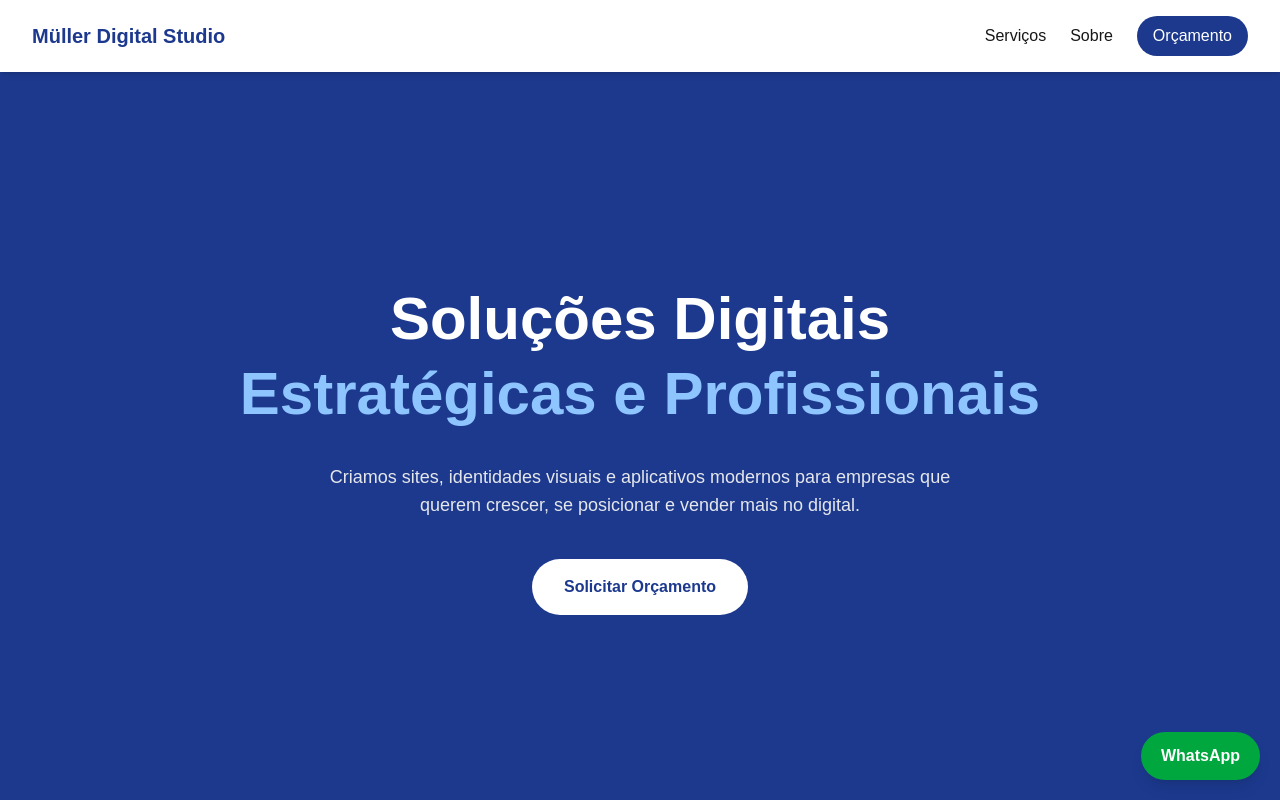
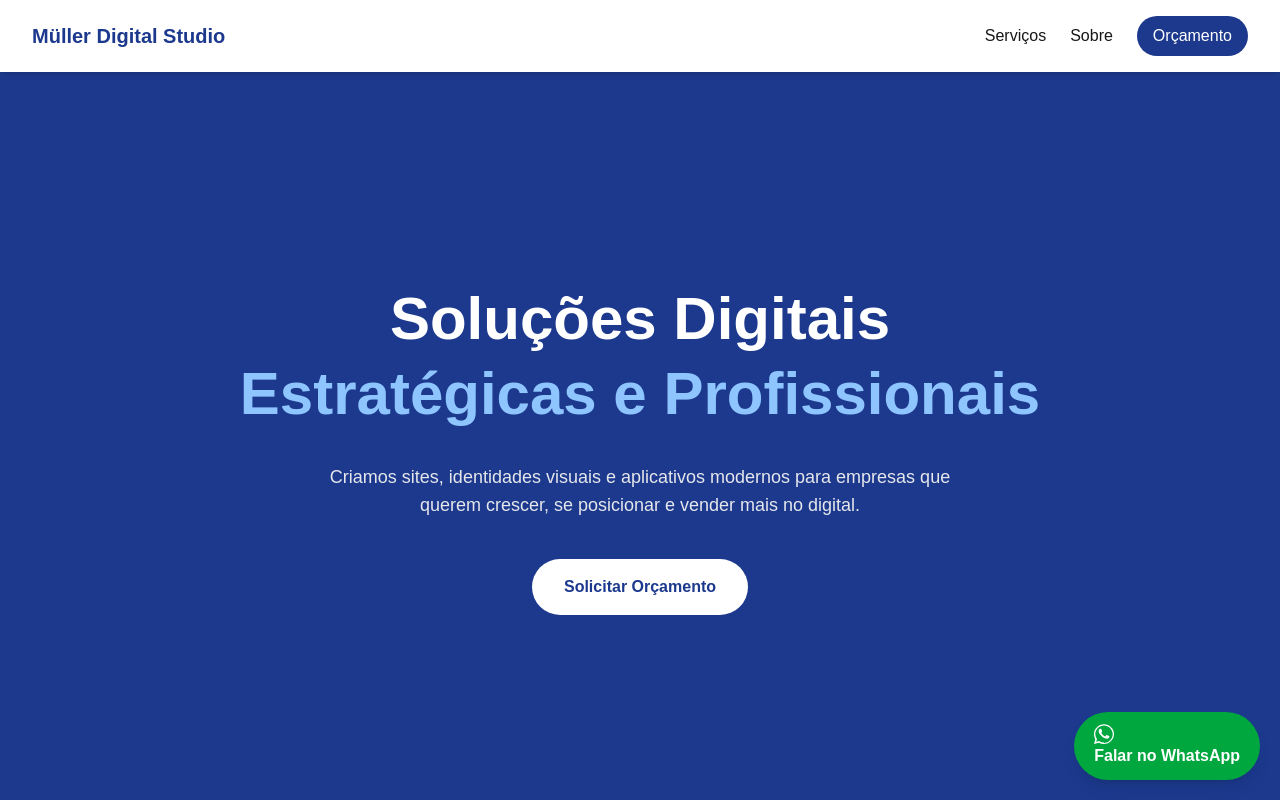
Before and after one commit to danielmuller-dev/muller-digital-studio, a Next.js app: page / in a window 1280 px wide. Shown: the top 800 px of the page. Built offline with nearby package versions, Linux system fonts and the light colour scheme.

Commit message:
Botão flutuante com icone WhatsApp

```diff
--- a/app/page.tsx
+++ b/app/page.tsx
@@ -8,7 +8,16 @@ export default function Home() {
         rel="noreferrer"
         className="fixed bottom-5 right-5 z-50 bg-green-600 text-white px-5 py-3 rounded-full shadow-lg font-semibold hover:scale-105 transition"
       >
-        WhatsApp
+        {/* Ícone WhatsApp SVG*/}
+        <svg
+          xmlns="http://www.w3.org/2000/svg"
+          viewBox="0 0 32 32"
+          fill="currentColor"
+          className="w-5 h-5"
+        >
+          <path d="M16 .396C7.164.396 0 7.56 0 16.396c0 2.887.76 5.593 2.083 7.936L0 32l7.87-2.057A15.94 15.94 0 0016 32c8.837 0 16-7.164 16-16.004C32 7.56 24.837.396 16 .396zm0 29.13c-2.567 0-5.08-.676-7.28-1.957l-.52-.308-4.67 1.22 1.247-4.55-.338-.56A13.92 13.92 0 012.08 16.396C2.08 8.962 8.566 2.476 16 2.476c7.434 0 13.92 6.486 13.92 13.92 0 7.434-6.486 13.92-13.92 13.92zm7.654-10.59c-.42-.21-2.486-1.228-2.87-1.367-.384-.14-.664-.21-.944.21-.28.42-1.084 1.367-1.33 1.65-.245.28-.49.315-.91.105-.42-.21-1.773-.653-3.377-2.084-1.248-1.113-2.09-2.487-2.336-2.907-.245-.42-.026-.646.184-.856.19-.19.42-.49.63-.735.21-.245.28-.42.42-.7.14-.28.07-.525-.035-.735-.105-.21-.944-2.275-1.293-3.115-.34-.816-.685-.705-.944-.718l-.804-.014c-.28 0-.735.105-1.12.525-.385.42-1.47 1.435-1.47 3.5s1.505 4.06 1.715 4.34c.21.28 2.965 4.528 7.188 6.35 1.005.434 1.79.693 2.4.887 1.008.32 1.925.275 2.65.167.808-.12 2.486-1.015 2.836-1.996.35-.98.35-1.82.245-1.995-.105-.175-.385-.28-.805-.49z" />
+        </svg>
+        Falar no WhatsApp
       </a>
 
       {/* Navbar */}
```
